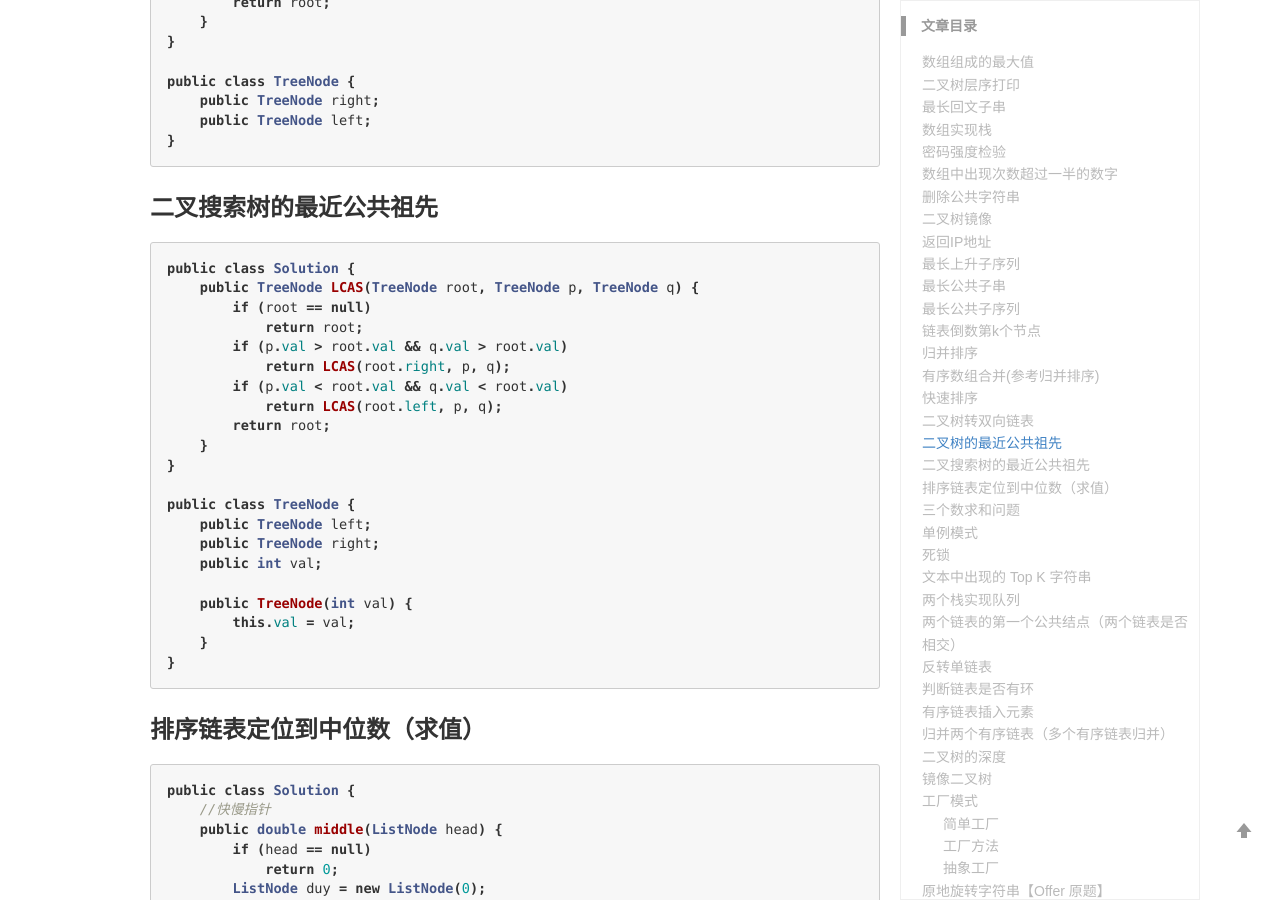
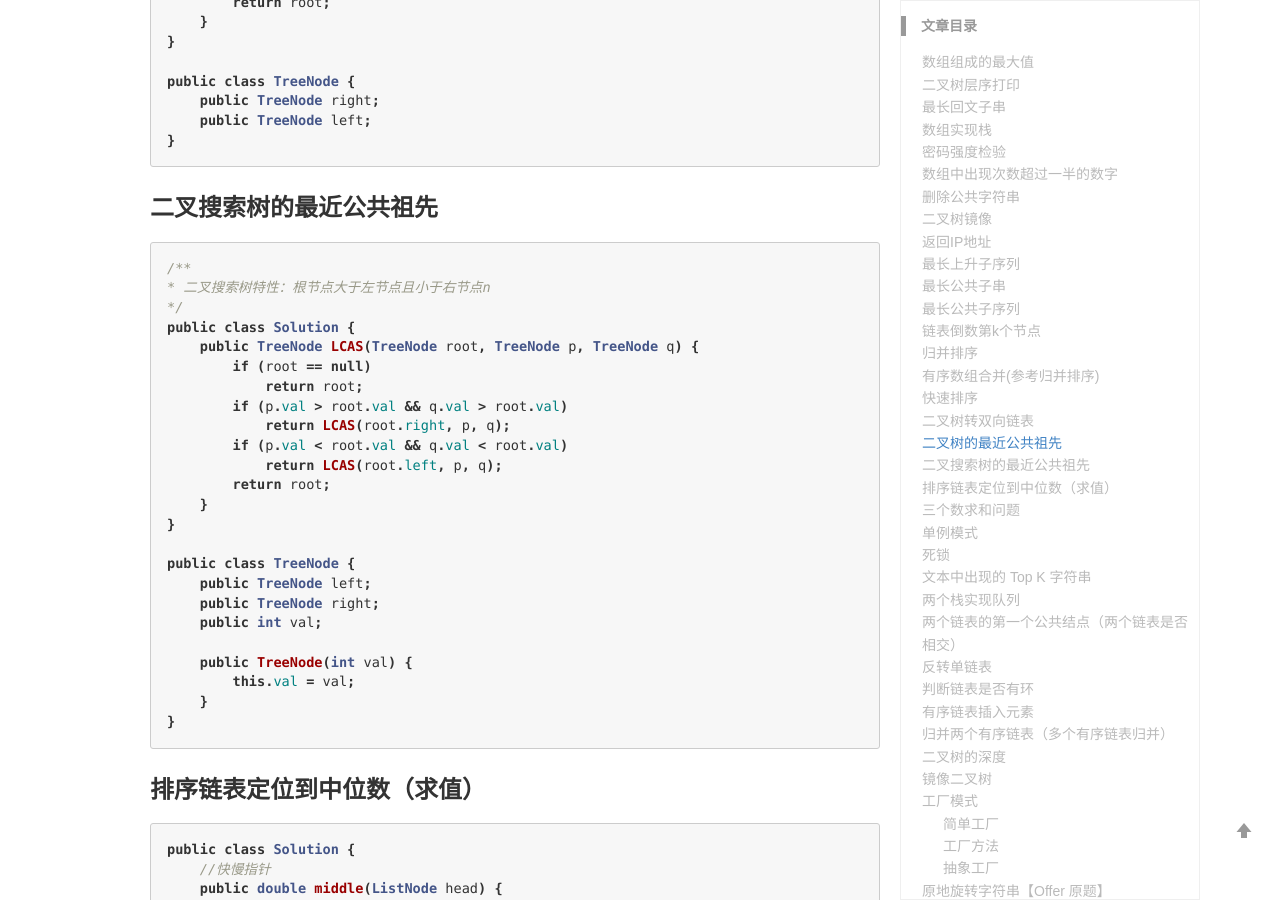
Before and after one commit to wangfei910/wangfei910.github.io, a Jekyll site: the page built from _posts/2019-10-3-常用算法.md, in a window 1280 px wide and 900 px high, scrolled down 16037 px. Built offline with Jekyll 4.4.1, drawn with Linux system fonts in a browser that asks for light colours; comment, search, counter and statistics services are not loaded.

Commit message:
Update 2019-10-3-常用算法.md

````diff
--- a/_posts/2019-10-3-常用算法.md
+++ b/_posts/2019-10-3-常用算法.md
@@ -794,6 +794,9 @@ public class TreeNode {
 
 ### 二叉搜索树的最近公共祖先
 ```java
+/**
+* 二叉搜索树特性：根节点大于左节点且小于右节点n
+*/
 public class Solution {
     public TreeNode LCAS(TreeNode root, TreeNode p, TreeNode q) {
         if (root == null)
````
